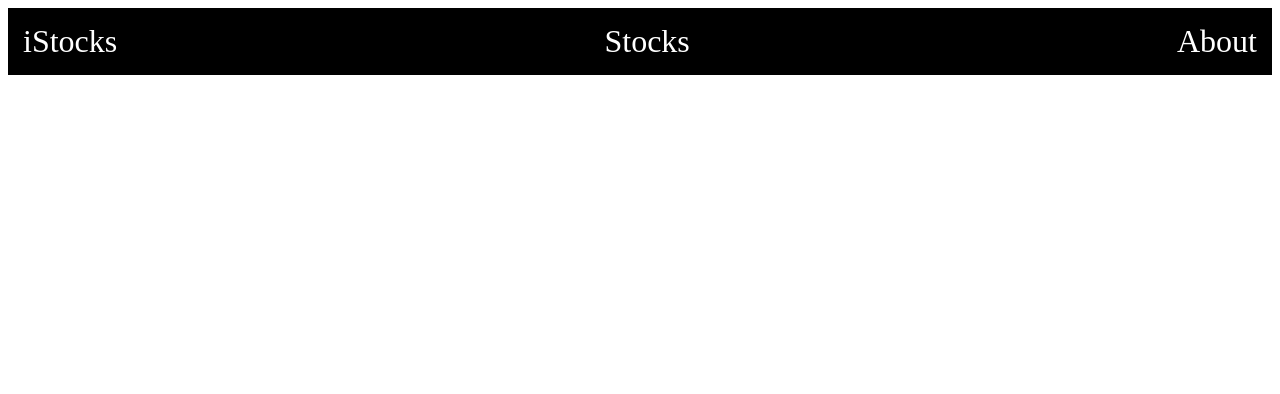
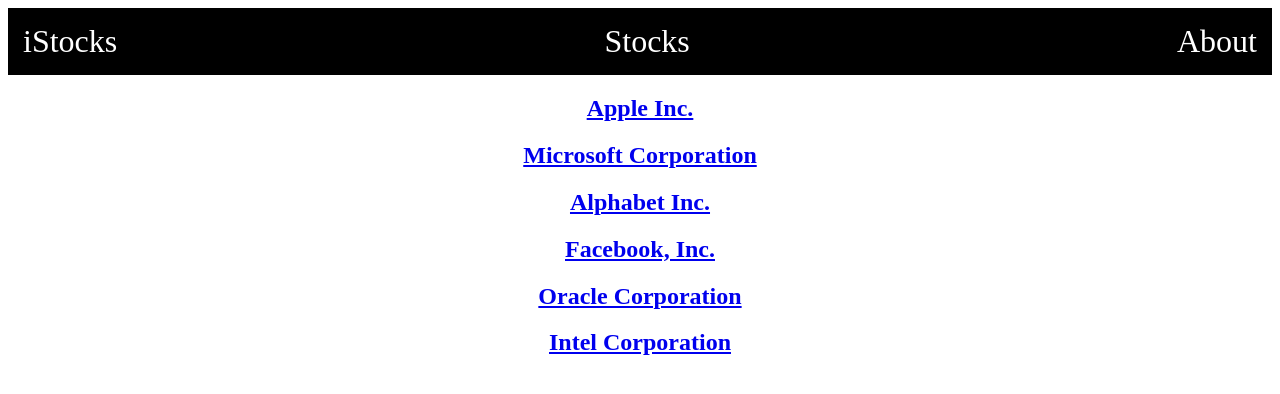
Before and after one commit to HananM93/stock, a React (Create React App) app: page /stocks in a window 1280 px wide. Shown: the top 394 px of the page. Built offline with nearby package versions, Linux system fonts and the light colour scheme.

Commit message:
updated dashboard file array showing on page

```diff
--- a/src/pages/About.js
+++ b/src/pages/About.js
@@ -1,7 +1,7 @@
 function About() {
     return (
       <div className="About">
-
+        <h2>About</h2>
       </div>
     );
   }
--- a/src/pages/Dashboard.js
+++ b/src/pages/Dashboard.js
@@ -1,9 +1,30 @@
-function App() {
+import { Link } from "react-router-dom";
+
+
+function Dashboard() {
+  const stocks = [
+    {name: "Apple Inc.", symbol: "AAPL", lastPrice: 140.64, change: -0.280000000000001, high: 141.74, low: 140.35, open: 141.5},
+    {name: "Microsoft Corporation", symbol: "MSFT", lastPrice: 64.98, change: 0.109999999999999, high: 65.45, low: 64.76, open: 65.12},
+    {name: "Alphabet Inc.", symbol: "GOOGL", lastPrice: 835.14, change: -4.50999999999999, high: 844, low: 829.1, open: 842},
+    {name: "Facebook, Inc.", symbol: "FB", lastPrice: 140.34, change: 0.810000000000002, high: 141.0244, low: 139.76, open: 140.08},
+    {name: "Oracle Corporation", symbol: "ORCL", lastPrice: 44.65, change: -0.300000000000004, high: 45.09, low: 44.575, open: 44.91},
+    {name: "Intel Corporation", symbol: "INTL", lastPrice: 36.16, change: -0.370000000000005, high: 36.78, low: 36.125, open: 36.58}
+  ]
     return (
-      <div className="App">
+      <div className="Dashboard">
+        {stocks.map((stock) => {
+          const { name, symbol} = stock
+
+          return (
+            <Link to={`/stocks/${symbol}`}>
+              <h2>{name}</h2>
+
+            </Link>
+          )
+        })}
 
       </div>
     );
   }
 
-  export default App;
+  export default Dashboard;
--- a/src/pages/Stock.js
+++ /dev/null
@@ -1,9 +0,0 @@
-function Stock() {
-    return (
-      <div className="Stock">
-
-      </div>
-    );
-  }
-
-  export default Stock;
```
